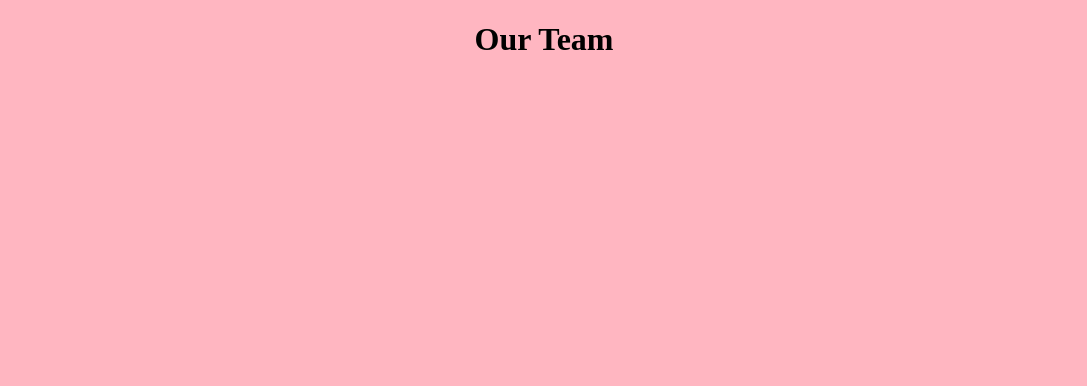
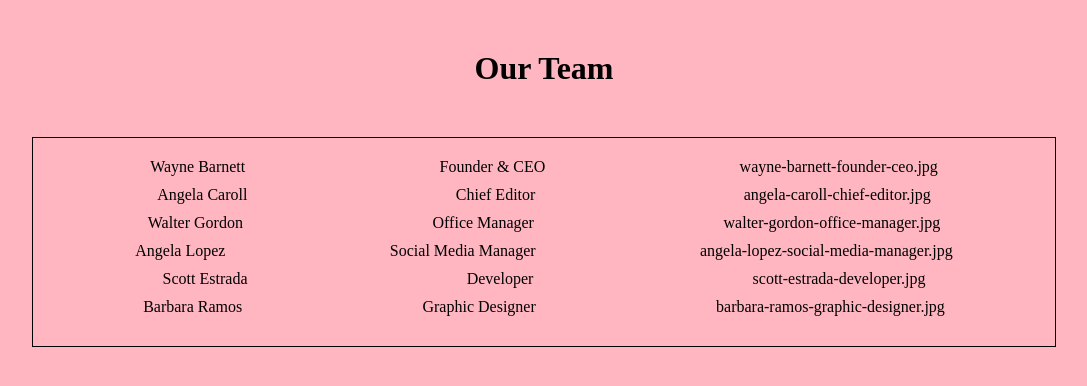
Before and after one commit to LucaElisio/js-our-team, a plain HTML site: page index.html in a window 1280 px wide. Shown: the whole page, without its empty margins (96-1183 px from the left). Drawn offline with Linux system fonts and the light colour scheme.

Commit message:
feat: Print array of objects information on the page

```diff
--- a/assets/css/style.css
+++ b/assets/css/style.css
@@ -1,7 +1,38 @@
+* {
+    margin: 0;
+    padding: 0;
+    box-sizing: border-box;
+}
+
 body {
     background-color: lightpink;
 }
 
 h1 {
     text-align: center;
+    padding-top: 50px;
 }
+
+.members {
+    border: 1px solid black;
+    margin: 0 auto;
+    width: 80%;
+    padding: 20px;
+    margin-top: 50px;
+
+    /* debug */
+    /* height: 300px; */
+}
+
+ul {
+    display: flex;
+    justify-content: space-around;
+    list-style-type: none;
+    margin-bottom: 10px;
+
+}
+
+.members-list li {
+    font-size: 1.5rem;
+    text-align: center;
+}
--- a/assets/js/script.js
+++ b/assets/js/script.js
@@ -54,17 +54,46 @@ const members = [
 
 console.log(members);
 
-// Stampo in console le informazioni per ogni membro del team
+///////////////////////////////////////////////////
+
+// // Stampo in console le informazioni per ogni membro del team
+// for (let i = 0; i < members.length; i++) {
+//     // Salvo oggetto corrente in variabile
+//     const curMember = members[i];
+//     console.log(curMember);
+
+//     // Stampo tutte le chiavi dell'oggetto corrente attraverso for in
+//     for (let key in curMember) {
+//         console.log(curMember[key]);
+//     }
+
+//     console.log("----------------------");
+
+// };
+
+///////////////////////////////////////////////////
+
+
+// Stampo in pagine le informazioni di ogni membro sottoforma di stringhe
+// Cerco elemento members in pagina
+const membersElem = document.querySelector(".members");
+console.log(membersElem);
 for (let i = 0; i < members.length; i++) {
     // Salvo oggetto corrente in variabile
     const curMember = members[i];
     console.log(curMember);
 
-    // Stampo tutte le chiavi dell'oggetto corrente attraverso for in
+    // Inserisco in pagina una lista
+    membersElem.innerHTML += `<ul class="person${i}"></ul>`
+
+    // Trovo elemento ul in pagina
+    const personElem = document.querySelector(`.person${i}`);
+    console.log(personElem);
+
+    // Stampo tutte le chiavi dell'oggetto corrente attraverso for in pagina
     for (let key in curMember) {
         console.log(curMember[key]);
+        personElem.innerHTML += `<li>${curMember[key]}</li>`
     }
 
-    console.log("----------------------");
-
 };
--- a/index.html
+++ b/index.html
@@ -12,6 +12,12 @@
 
     <h1 class="Title"">Our Team</h1>
 
+    <div class="members">
+        <!-- <ul class="person">
+                <li>Ciao</li>
+            </ul> -->
+    </div>
+
     <!-- JS -->
     <script src="./assets/js/script.js"></script>
 </body>
```
Also changed, not shown: 1 other file.
